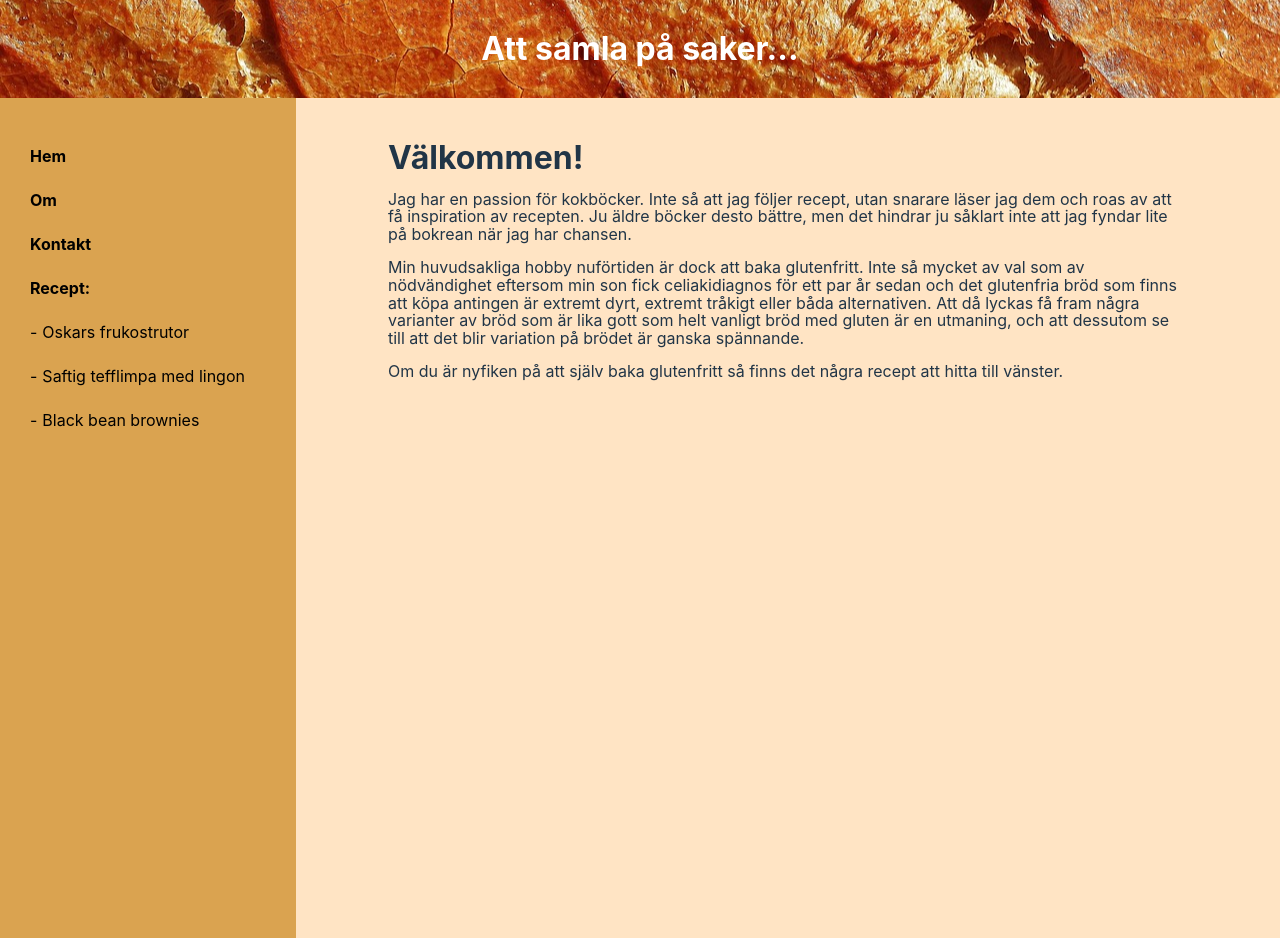
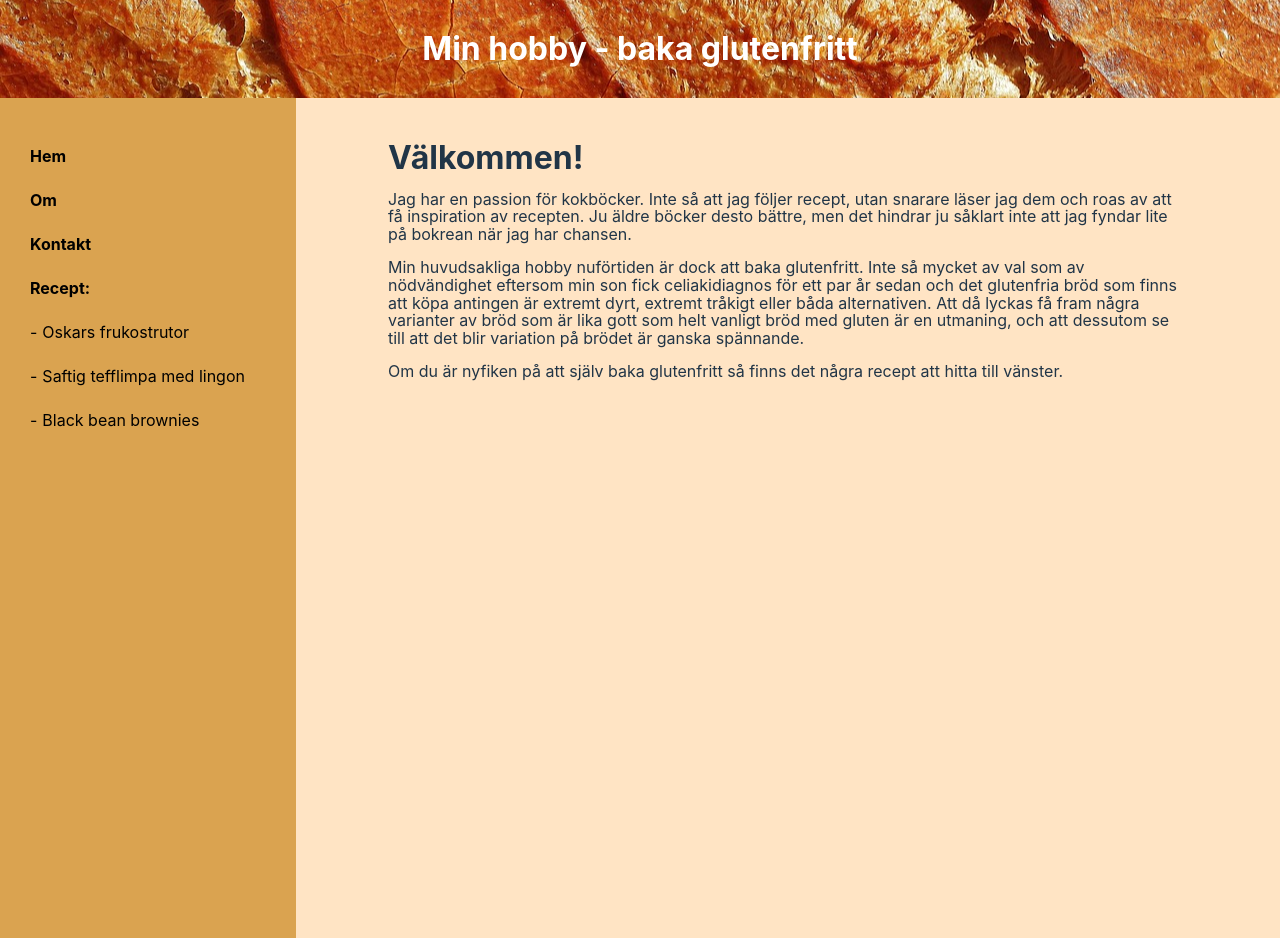
Before and after one commit to annkar73/min_hobby, a website built with Vite: page index.html in a window 1280 px wide. Built offline with nearby package versions, Linux system fonts and the light colour scheme.

Commit message:
:pencil2: changing title of page

```diff
--- a/index.html
+++ b/index.html
@@ -4,12 +4,12 @@
     <meta charset="UTF-8" />
     <meta name="viewport" content="width=device-width, initial-scale=1.0" />
     <link rel="icon" type="image/svg+xml" href="img/bread-icon.svg">
-    <title>Min hobby</title>
+    <title>Min hobby - baka glutenfritt</title>
     <link rel="stylesheet" href="style.css" />
   </head>
   <body>
     <header>
-      <h1>Att samla på saker... </h1>
+      <h1>Min hobby - baka glutenfritt </h1>
     </header>
     <div class="wrapper">
       <nav id="sidebar">
```
